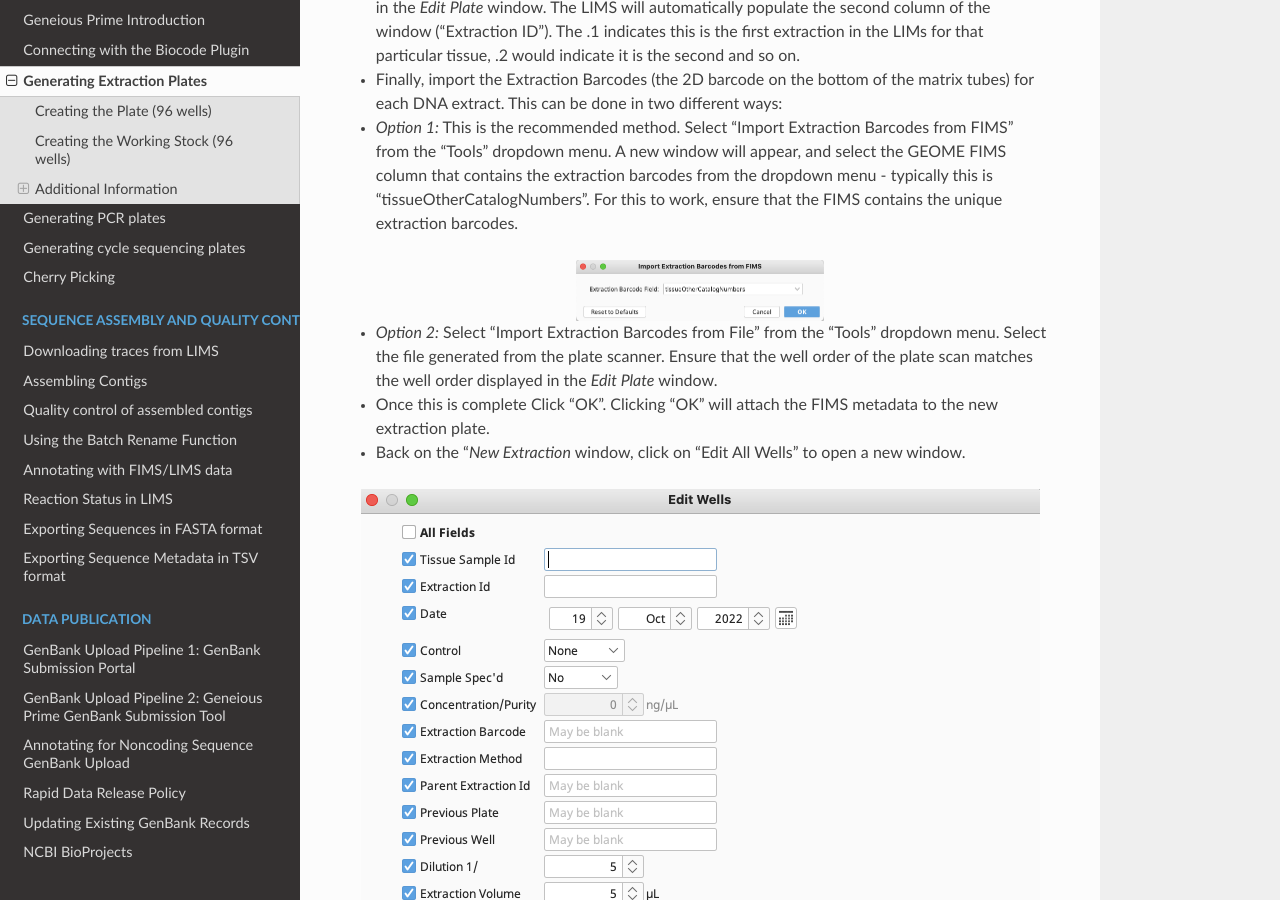
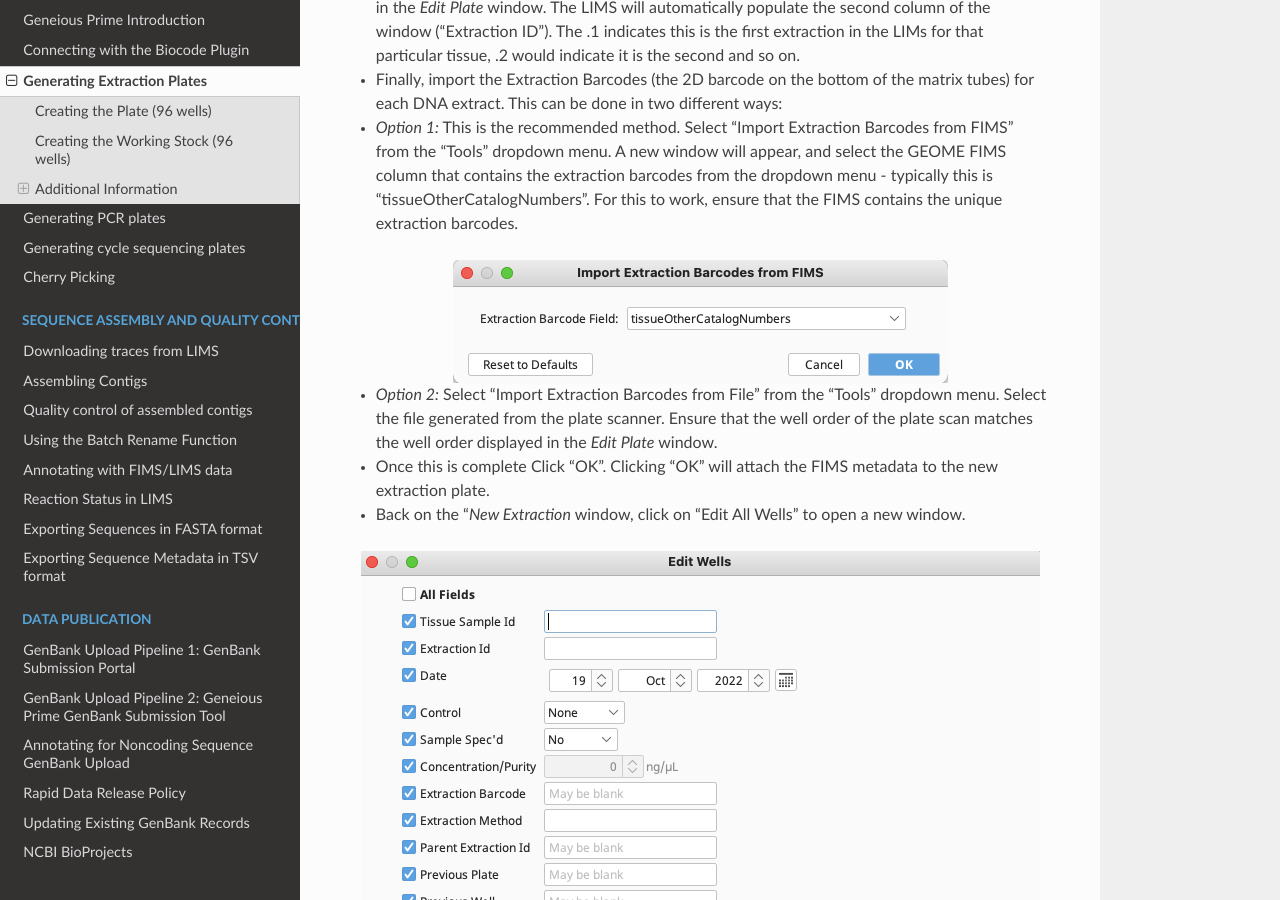
Before and after one commit to SIBarcodeNetwork/ReadtheDocsMaster, a Sphinx documentation site: the page built from Docs/extraction_plates.rst, in a window 1280 px wide and 900 px high, scrolled down 2325 px. Built offline with Sphinx 7.4.7 and the Read the Docs theme 2.0.0, drawn with Linux system fonts in a browser that asks for light colours.

Commit message:
Update extraction_plates.rst

```diff
--- a/Docs/extraction_plates.rst
+++ b/Docs/extraction_plates.rst
@@ -56,7 +56,6 @@
 
 .. figure:: /images/import_extraction_barcode_FIMS.png
   :align: center
-  :scale: 50 %
 
 * *Option 2:* Select "Import Extraction Barcodes from File" from the "Tools" dropdown menu. Select the file generated from the plate scanner. Ensure that the well order of the plate scan matches the well order displayed in the *Edit Plate* window.
 
@@ -84,7 +83,6 @@
 
 .. figure:: /images/new_working_stock.png
    :align: center
-   :scale: 50%
 
 As before, a new window will open displaying a plate map, except this time all needed data should already be populated. Give the working stock a name, following the :ref:`lims_conventions-link`.
 
@@ -135,7 +133,6 @@
 
 .. figure:: /images/display_options.png
   :align: center
-  :scale: 50 %
 
 Each well can be color-coded according to a particular field value. To select the field for color-coding use the "Color wells based on" dropdown menu found at bottom of the dialog window. All possible values for that field will be displayed and a color can be assigned to each of the values using the color chart.
 
```
